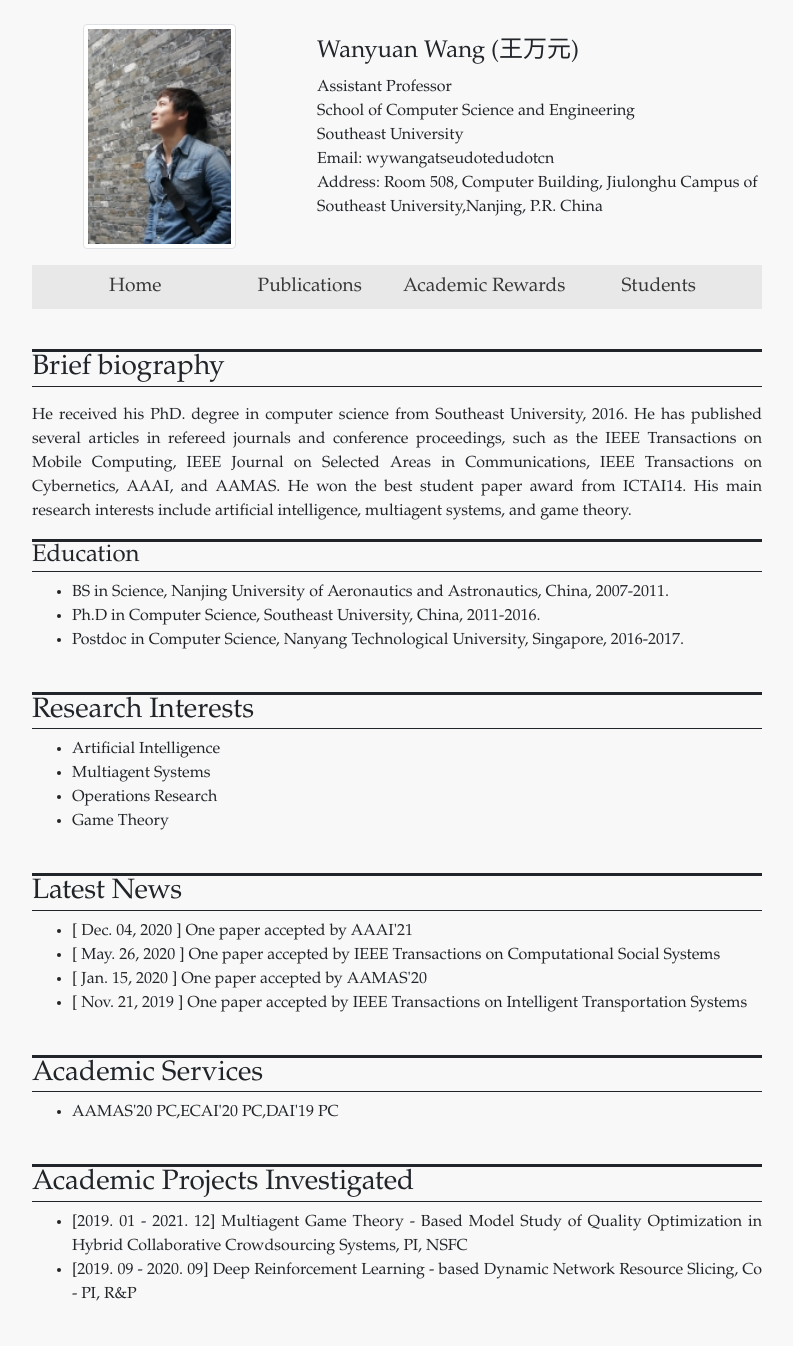
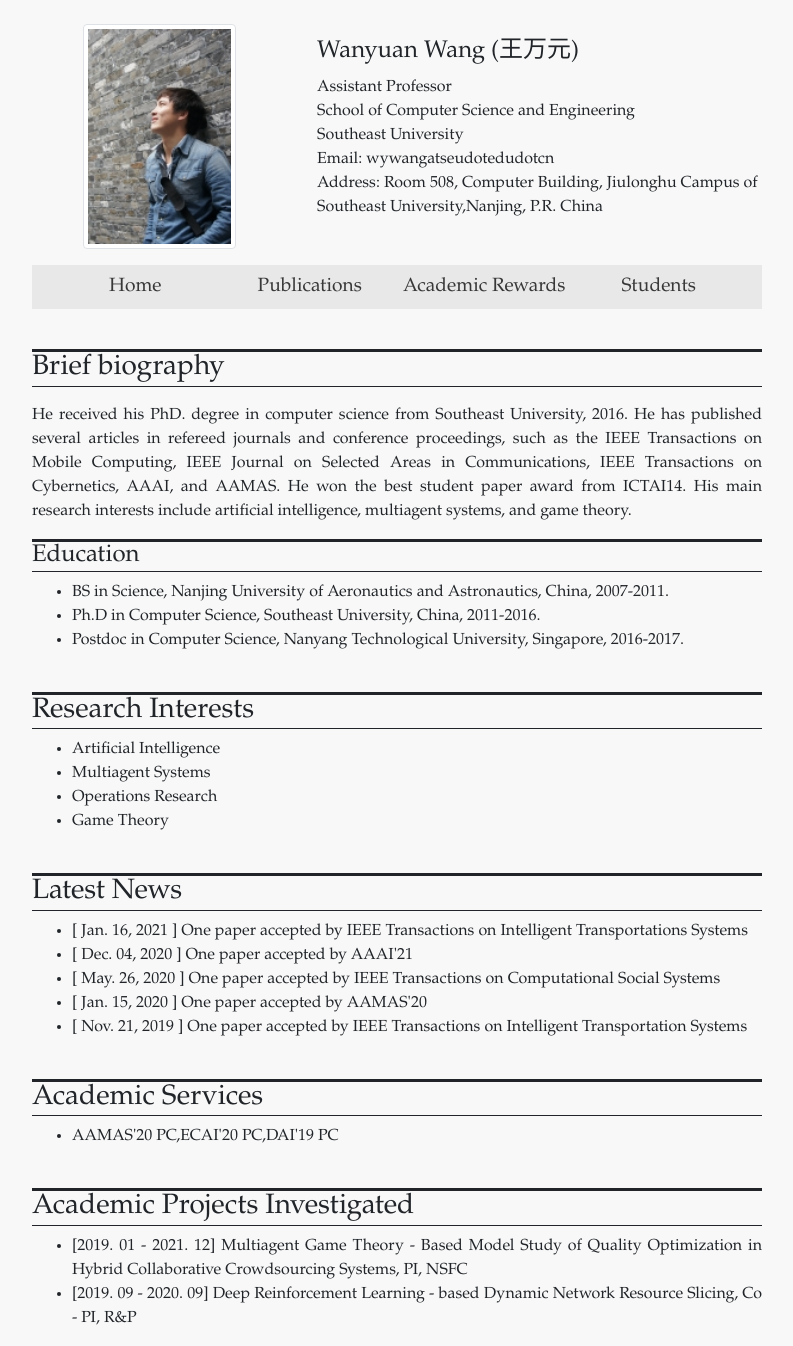
Before and after one commit to wanyuanwang/wanyuanwang.github.io, a Jekyll site: the page built from index.html, in a window 1280 px wide. Shown: the whole page, without its empty margins (243-1036 px from the left). Built offline with Jekyll 4.4.1, drawn with Linux system fonts in a browser that asks for light colours; before the commit the page ends 1322 px from its top, so only the background shows below that.

Commit message:
Update news.yml

```diff
--- a/_data/news.yml
+++ b/_data/news.yml
@@ -1,3 +1,5 @@
+- date: Jan. 16, 2021
+  news: One paper accepted by IEEE Transactions on Intelligent Transportations Systems
 - date: Dec. 04, 2020
   news: One paper accepted by AAAI'21
 - date: May. 26, 2020
```
